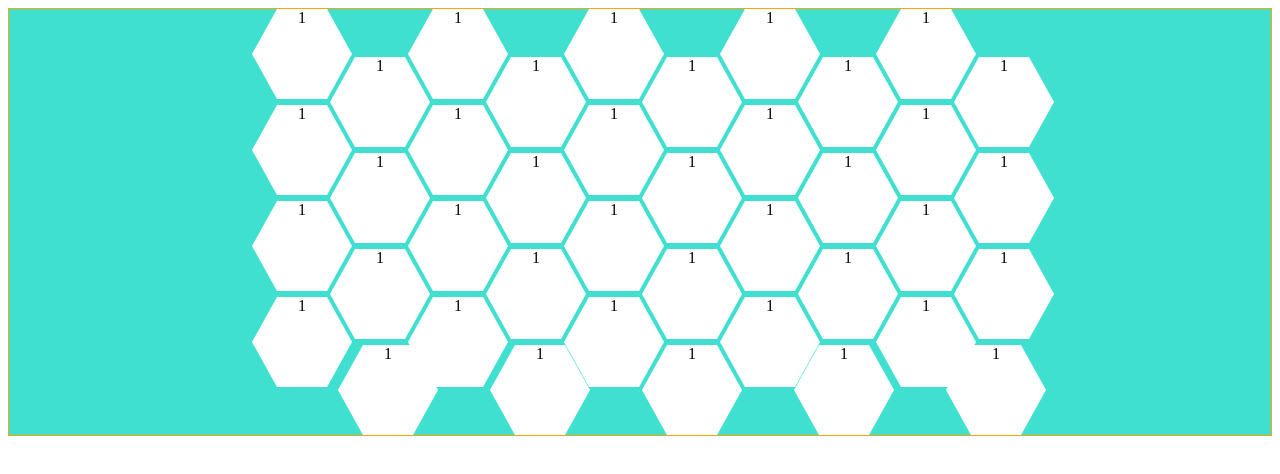
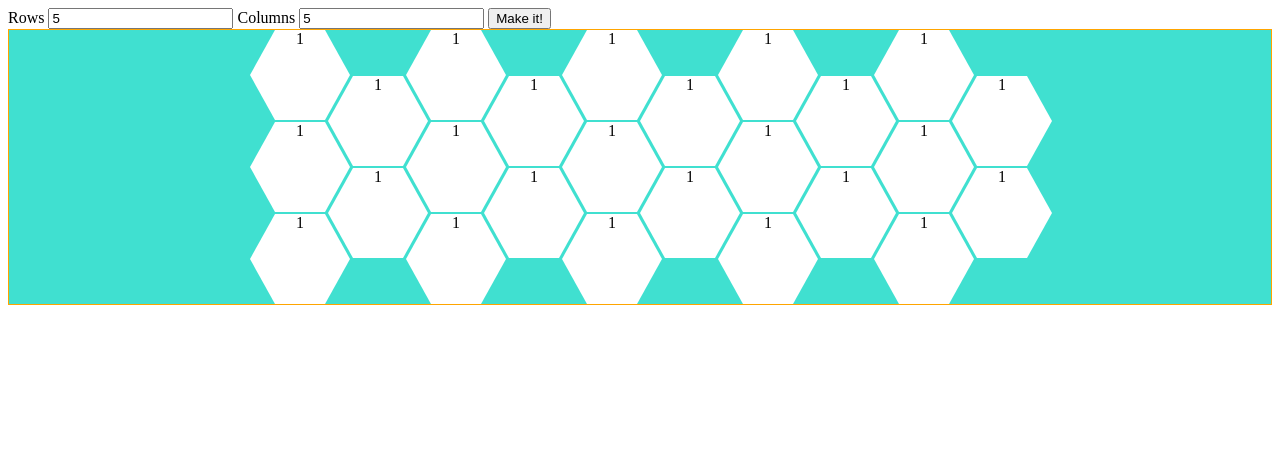
Before and after one commit to kevinhlyman/numeralEmpire, a plain HTML site: page index.html in a window 1280 px wide. Drawn offline with Linux system fonts and the light colour scheme.

Commit message:
Dynamic world size

```diff
--- a/index.html
+++ b/index.html
@@ -7,59 +7,14 @@
     <script src="index.js" defer></script>
   </head>
   <body>
+    <aside id="menu">
+      <label for="rowsInput">Rows</label>
+      <input type="number" name="rowsInput" id="rowsInput" value="5"/>
+      <label for="columnsInput">Columns</label>
+      <input type="number" name="columnsInput" id="columnsInput" value="5"/>
+      <button id="btnMakeWorld" type="button">Make it!</button>
+    </aside>
     <div id="gameBoard">
-      <div class="row zero">
-        <div class="hexagon">1</div>
-        <div class="hexagon">1</div>
-        <div class="hexagon">1</div>
-        <div class="hexagon">1</div>
-        <div class="hexagon">1</div>
-      </div>
-      <div class="row odd">
-        <div class="hexagon">1</div>
-        <div class="hexagon">1</div>
-        <div class="hexagon">1</div>
-        <div class="hexagon">1</div>
-        <div class="hexagon">1</div>
-      </div>
-      <div class="row even">
-        <div class="hexagon">1</div>
-        <div class="hexagon">1</div>
-        <div class="hexagon">1</div>
-        <div class="hexagon">1</div>
-        <div class="hexagon">1</div>
-      </div>
-      <div class="row odd">
-        <div class="hexagon">1</div>
-        <div class="hexagon">1</div>
-        <div class="hexagon">1</div>
-        <div class="hexagon">1</div>
-        <div class="hexagon">1</div>
-      </div>
-      <div class="row even">
-        <div class="hexagon">1</div>
-        <div class="hexagon">1</div>
-        <div class="hexagon">1</div>
-        <div class="hexagon">1</div>
-        <div class="hexagon">1</div>
-      </div>
-      <div class="row odd">
-        <div class="hexagon">1</div>
-        <div class="hexagon">1</div>
-        <div class="hexagon">1</div>
-        <div class="hexagon">1</div>
-        <div class="hexagon">1</div>
-      </div>
-      <div class="row even">
-        <div class="hexagon">1</div>
-        <div class="hexagon">1</div>
-        <div class="hexagon">1</div>
-        <div class="hexagon">1</div>
-        <div class="hexagon">1</div>
-      </div>
-      <div class="row odd">
-        <div class="hexagon">1</div><div class="hexagon">1</div><div class="hexagon">1</div><div class="hexagon">1</div><div class="hexagon">1</div>
-      </div>
     </div>
   </body>
 </html>
--- a/index.js
+++ b/index.js
@@ -1,20 +1,45 @@
+let worldMap = [];
 
-const hexagonGrid = [
-    [1, 1, 1, 1, 1], // Row 1
-    [1, 1, 1, 1, 1], // Row 2
-];
+document.addEventListener("DOMContentLoaded",function(){
+    createWorld();
+});
 
 const gameBoard = document.getElementById('gameBoard');
+const btnMakeWorld = document.getElementById("btnMakeWorld");
+btnMakeWorld.addEventListener("click", createWorld);
 
-function addMoreToGrid(){
-    hexagonGrid.forEach((row, index) => {
+//Create a new array of arrays based off of the what the user set in the menu fields
+function createWorld()
+{
+    //Reset the world and get the rows and columns
+    worldMap = [];
+    let rows = document.getElementById("rowsInput").value;
+    let columns = document.getElementById("columnsInput").value;
+
+    //Cycle through and make our 'world'
+    for (let i = 0;i < rows;i++){
+        let row = [];
+        for (let j = 0; j < columns; j++){
+            row.push(1);
+        }
+        worldMap.push(row);
+    }
+
+    //Not sure if we should draw it here. Seems like creating and drawing are different.
+    drawWorld();
+}
+
+//Draw a new map based on what is in the wordMap array
+function drawWorld(){
+    clearWorld();
+    worldMap.forEach((row, index) => {
         const rowDiv = document.createElement('div');
-        // if (index === 0)
-        // {
-        //     rowDiv.className = `row zero`;
-        // }else{
+        if (index === 0)
+        {
+            rowDiv.className = `row zero`;
+        }else{
              rowDiv.className = `row ${index % 2 === 0 ? 'even' : 'odd'}`;
-        // }
+        }
 
         row.forEach(hexagon => {
             const hexagonDiv = document.createElement('div');
@@ -26,3 +51,8 @@ function addMoreToGrid(){
         gameBoard.appendChild(rowDiv);
     });
 }
+
+//This just clears the gameBoard div
+function clearWorld(){
+    gameBoard.innerHTML = "";
+}
--- a/style.css
+++ b/style.css
@@ -2,6 +2,7 @@
 {
   border:1px solid orange;
   background-color:turquoise;
+  min-width:990px;
 }
 .hexagon {
   width: 100px;
@@ -10,7 +11,7 @@
   /*clip-path: polygon(50% 0%, 100% 25%, 100% 75%, 50% 100%, 0% 75%, 0% 25%);*/
   clip-path: polygon(25% 0%, 75% 0%, 100% 50%, 75% 100%, 25% 100%, 0% 50%);
   display:inline-block;
-  margin-right:52px;
+  margin-right:56px;
   cursor: pointer;
   /*border: 1px solid black;/*this will need to be a clip-path too or something*/
 
@@ -23,9 +24,9 @@
 .row.odd
 {
   margin-left:156px;
-  margin-top:-42px;
+  margin-top:-44px;
 }
 .row.even
 {
-  margin-top:-42px;
+  margin-top:-44px;
 }
```
